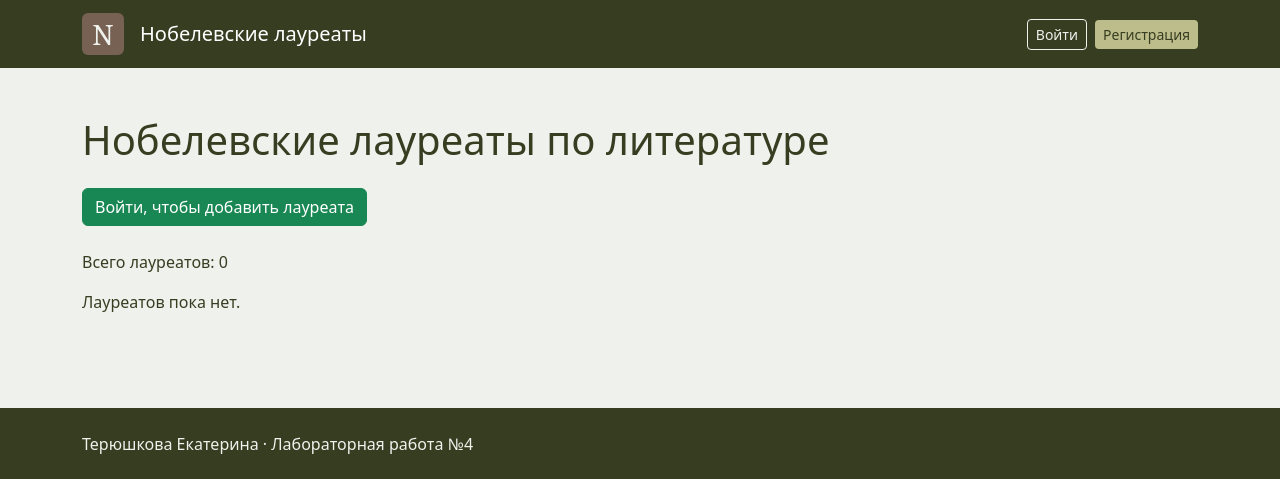
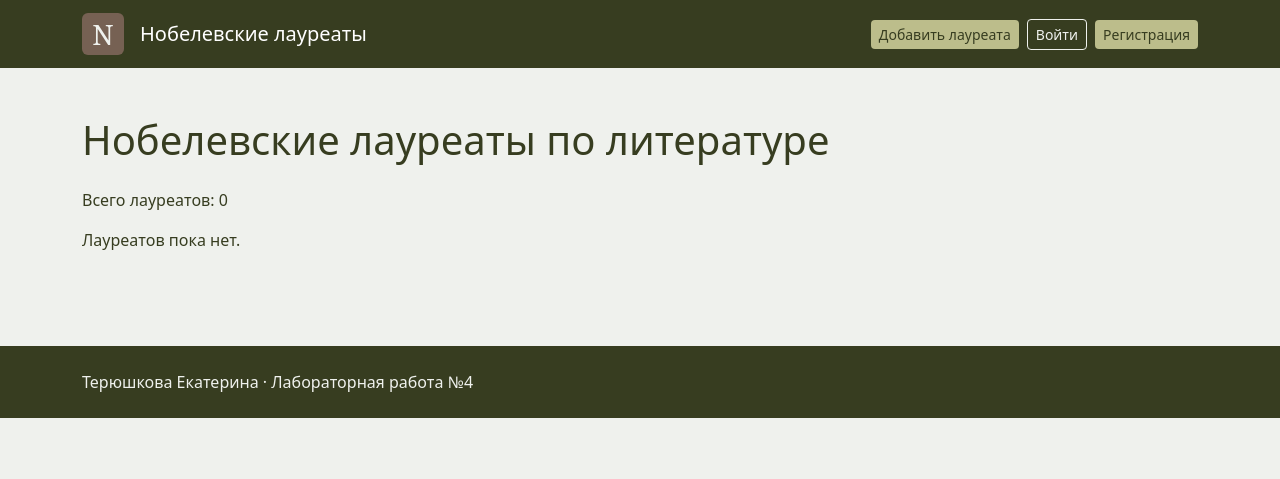
Before and after one commit to teruskovaekaterina-tech/Teryushkova_LR3_Laravel, a Laravel app: page /laureates in a window 1280 px wide. Shown: the top 479 px of the page. Run offline with Laravel 12, Linux system fonts and the light colour scheme; data that the repository does not hold is empty.

Commit message:
ЛР4: перенести кнопку добавления лауреата в навигацию

```diff
--- a/resources/views/laureates/index.blade.php
+++ b/resources/views/laureates/index.blade.php
@@ -2,11 +2,6 @@
 
 @section('content')
 <h1 class="page-title mb-4">Нобелевские лауреаты по литературе</h1>
-@auth
-    <a href="{{ route('laureates.create') }}" class="btn btn-success mb-4">Добавить лауреата</a>
-@else
-    <a href="{{ route('login') }}" class="btn btn-success mb-4">Войти, чтобы добавить лауреата</a>
-@endauth
 <p>Всего лауреатов: {{ $laureates->count() }}</p>
 <div class="row g-4">
     @forelse($laureates as $laureate)
--- a/resources/views/layouts/app.blade.php
+++ b/resources/views/layouts/app.blade.php
@@ -14,6 +14,7 @@
             <span>Нобелевские лауреаты</span>
         </a>
         <div class="d-flex flex-wrap gap-2 align-items-center ms-auto">
+            <a class="btn load-btn btn-sm" href="{{ auth()->check() ? route('laureates.create') : route('login') }}">Добавить лауреата</a>
             @auth
                 <a class="btn btn-outline-light btn-sm" href="{{ route('users.index') }}">Пользователи</a>
                 <a class="btn btn-outline-light btn-sm" href="{{ route('users.show', auth()->user()) }}">Мои лауреаты</a>
--- a/resources/views/users/show.blade.php
+++ b/resources/views/users/show.blade.php
@@ -8,9 +8,6 @@
     </div>
     <a href="{{ route('users.index') }}" class="btn btn-secondary">Все пользователи</a>
 </div>
-@if(auth()->id() === $user->id)
-    <a href="{{ route('laureates.create') }}" class="btn btn-success mb-4">Добавить лауреата</a>
-@endif
 <div class="row g-4">
     @forelse($laureates as $laureate)
         <div class="col-12 col-md-6 col-lg-4">
```
